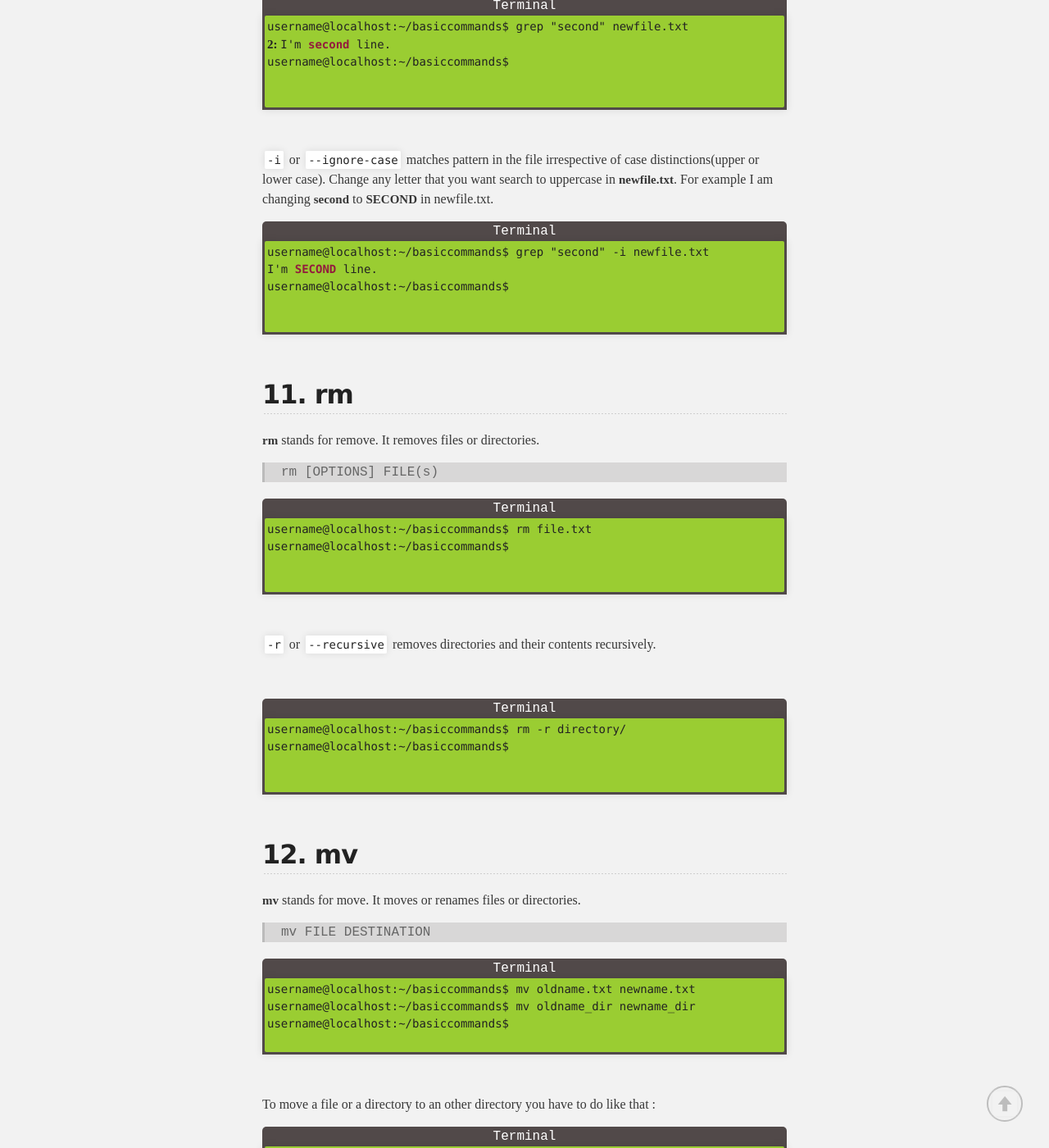
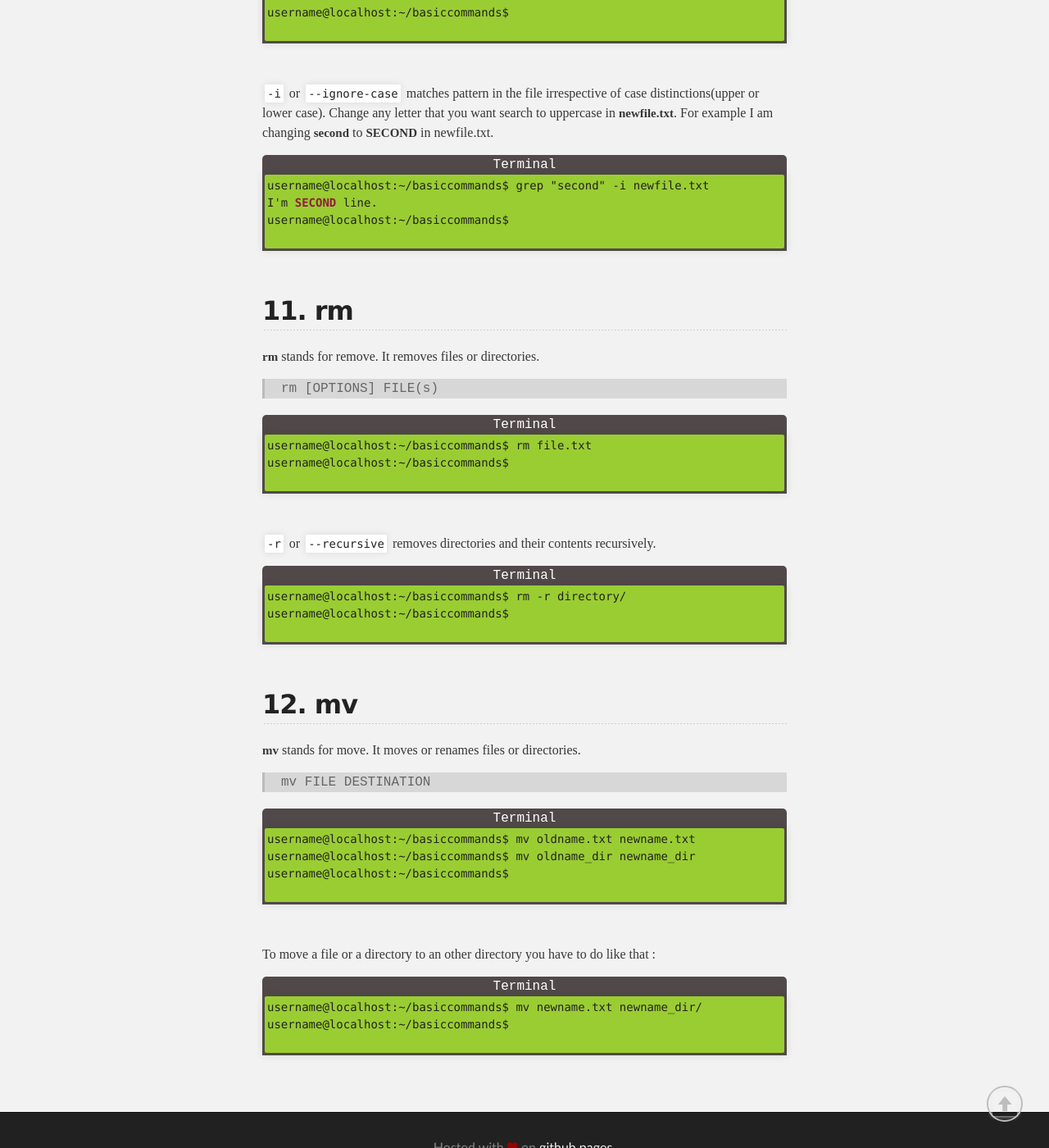
Before and after one commit to rajeev29five/rajeev29five.github.io, a Jekyll site: the page built from command-line.md, in a window 1280 px wide and 1400 px high, scrolled down 10940 px. Shown: the whole window at 82% size. Built offline with Jekyll 4.4.1, drawn with Linux system fonts in a browser that asks for light colours; the repository's description, which GitHub fills in, is left out; some of the changed text lies outside the part shown.

Commit message:
Some fix + tidy
Tidied a bit the code
Fixed some bugs (e.g. `-n` was missing from grep command)

````diff
--- a/command-line.md
+++ b/command-line.md
@@ -454,36 +454,27 @@ If you want to learn more about **cat** command, enter `man cat` in your termina
 
 **grep** stands for global regular expression print. It searches for PATTERN in each file and prints the matching line.
 
-> grep pattern FILE(s)
-
+> grep [OPTIONS] PATTERN FILE(s)
 
 <p class="terminal">Terminal</p>
-<div class="highlighter-rouge"><div class="highlight"><pre class="highlight"><code>username@localhost:~/basiccommands$ grep "second" newfile.txt
+<div class="highlighter-rouge"><pre class="highlight"><code>username@localhost:~/basiccommands$ grep "second" newfile.txt
 I'm <span class="colbol">second</span> line.
-username@localhost:~/basiccommands$
-<br>
-</code></pre></div></div>
+username@localhost:~/basiccommands$<br/>
+</code></pre></div>
 <br>
 
 `-n` or `--line-number` prefixes each line of output with 1-based numbering.
-
-<br>
 <p class="terminal">Terminal</p>
-<div class="highlighter-rouge"><div class="highlight"><pre class="highlight"><code>username@localhost:~/basiccommands$ grep "second" newfile.txt
+<div class="highlighter-rouge"><pre class="highlight"><code>username@localhost:~/basiccommands$ grep -n "second" newfile.txt
 <strong>2: </strong>I'm <span class="colbol">second</span> line.
-username@localhost:~/basiccommands$
-<br>
-</code></pre></div></div>
+username@localhost:~/basiccommands$<br/>
+</code></pre></div>
 <br>
 
 `-i` or `--ignore-case` matches pattern in the file irrespective of case distinctions(upper or lower case). Change any letter that you want search to uppercase in **newfile.txt**. For example I am changing **second** to **SECOND** in newfile.txt.
-<br>
 <p class="terminal">Terminal</p>
-<div class="highlighter-rouge"><div class="highlight"><pre class="highlight"><code>username@localhost:~/basiccommands$ grep "second" -i newfile.txt
-I'm <span class="colbol">SECOND</span> line.
-username@localhost:~/basiccommands$
-<br>
-</code></pre></div></div>
+<div class="highlighter-rouge"><pre class="highlight"><code>username@localhost:~/basiccommands$ grep "second" -i newfile.txt<br/>I'm <span class="colbol">SECOND</span> line.<br/>username@localhost:~/basiccommands$<br/>
+</code></pre></div>
 <br>
 
 ## 11. rm
@@ -494,20 +485,22 @@ username@localhost:~/basiccommands$
 
 
 <p class="terminal">Terminal</p>
-<div class="highlighter-rouge"><div class="highlight"><pre class="highlight"><code>username@localhost:~/basiccommands$ rm file.txt
+```
+username@localhost:~/basiccommands$ rm file.txt
 username@localhost:~/basiccommands$
-<br>
-</code></pre></div></div>
+
+```
 <br>
 
 `-r` or `--recursive` removes directories and their contents recursively.
 
-<br>
 <p class="terminal">Terminal</p>
-<div class="highlighter-rouge"><div class="highlight"><pre class="highlight"><code>username@localhost:~/basiccommands$ rm -r directory/
+```
+username@localhost:~/basiccommands$ rm -r directory/
 username@localhost:~/basiccommands$
-<br>
-</code></pre></div></div>
+
+```
+
 <br>
 
 ## 12. mv
@@ -517,17 +510,20 @@ username@localhost:~/basiccommands$
 > mv FILE DESTINATION
 
 <p class="terminal">Terminal</p>
-<div class="highlighter-rouge">
-    <pre class="highlight"><code>username@localhost:~/basiccommands$ mv oldname.txt newname.txt<br>username@localhost:~/basiccommands$ mv oldname_dir newname_dir<br>username@localhost:~/basiccommands$
-    </code></pre>
-</div>
+```
+username@localhost:~/basiccommands$ mv oldname.txt newname.txt
+username@localhost:~/basiccommands$ mv oldname_dir newname_dir
+username@localhost:~/basiccommands$
+
+```
 <br>
 
 To move a file or a directory to an other directory you have to do like that :
 
 <p class="terminal">Terminal</p>
-<div class="highlighter-rouge">
-    <pre class="highlight"><code>username@localhost:~/basiccommands$ mv newname.txt newname_dir/<br>username@localhost:~/basiccommands$
-    </code></pre>
-</div>
+```
+username@localhost:~/basiccommands$ mv newname.txt newname_dir/
+username@localhost:~/basiccommands$
+
+```
 <br>
````
